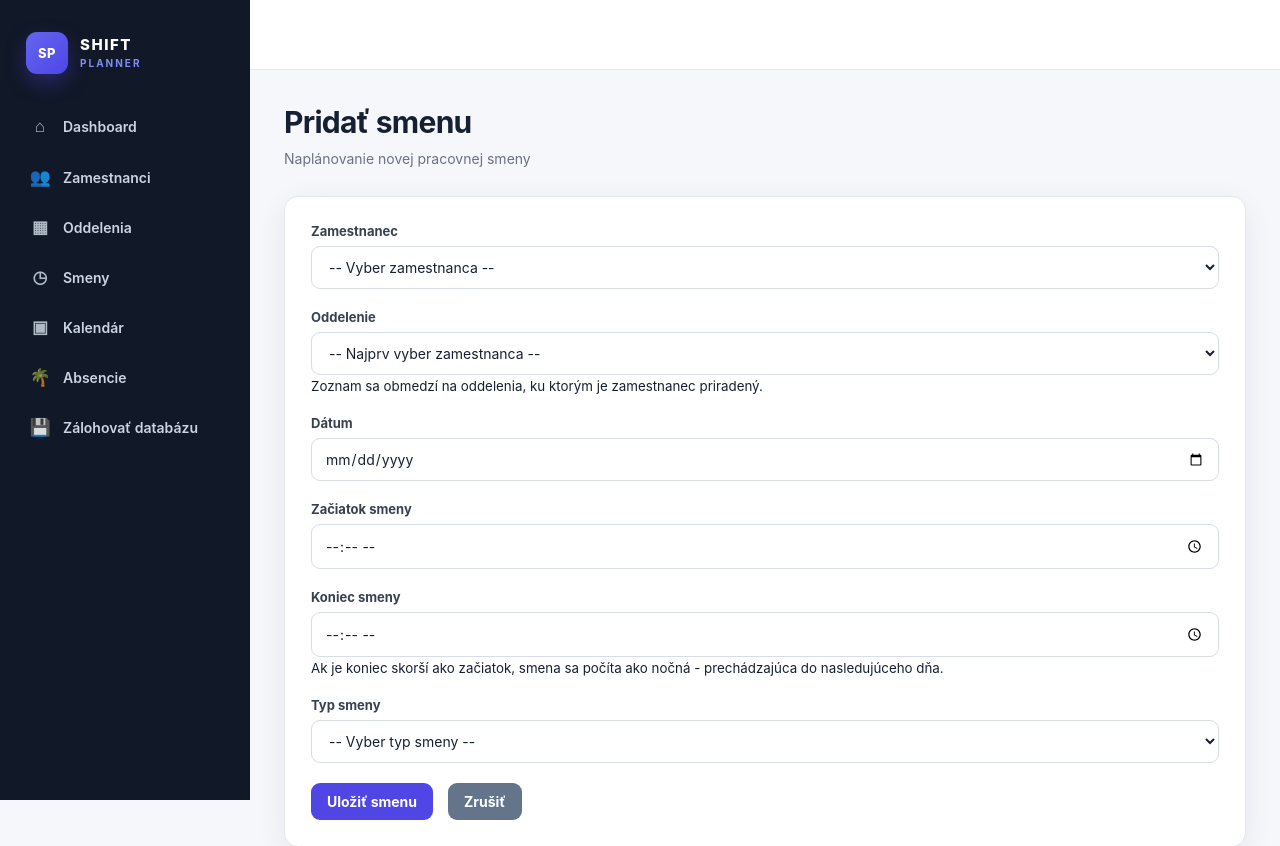
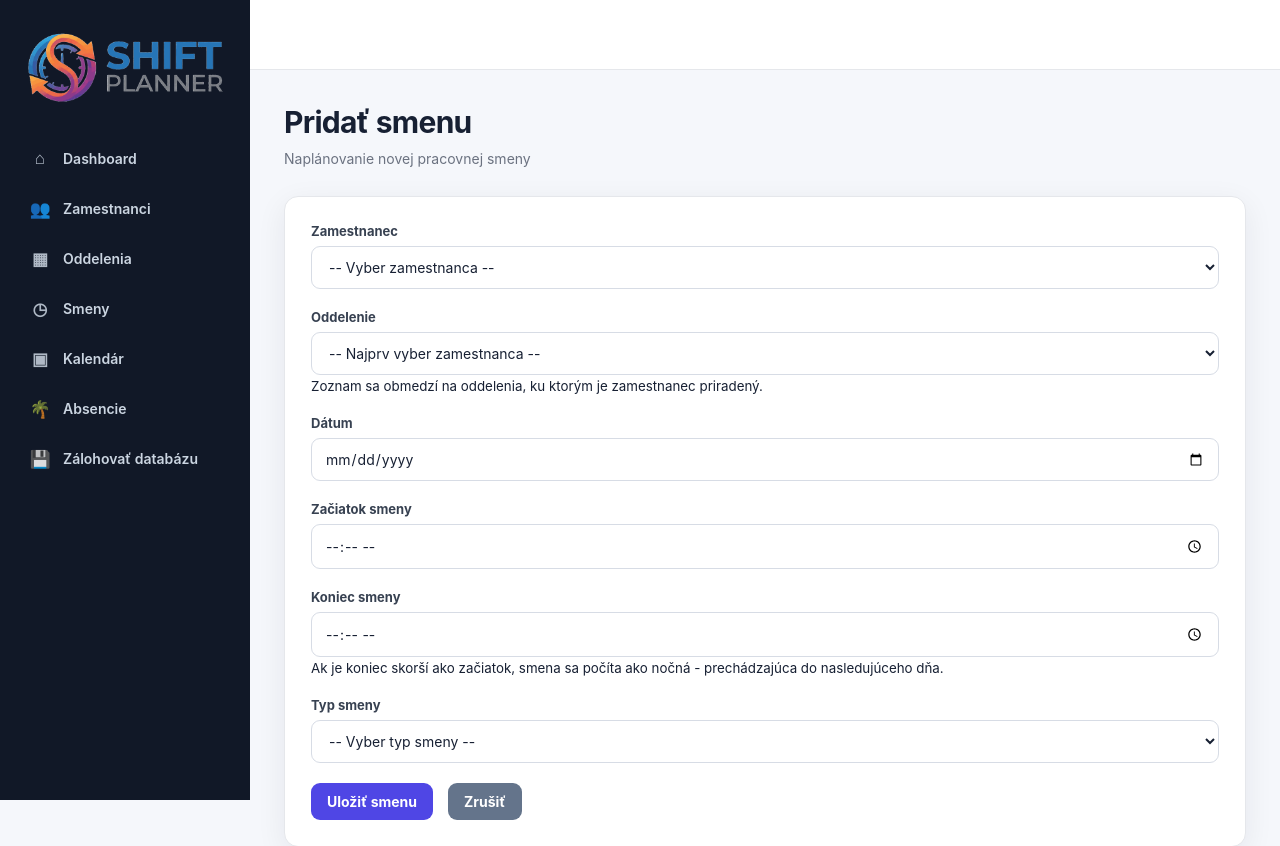
Before and after one commit to janmiscik/shift_planner, a Flask app: template app/web/templates/add_shift.html in a window 1280 px wide. Shown: the top 846 px of the page. Run offline with Flask 3, Linux system fonts and the light colour scheme; the template is opened without the code that fills it, so the values that code supplies are empty; parts of the project's set-up code (start-up, migrations or seed data) failed here and were passed over.

Commit message:
Pridane logo Shift Planner (sidebar + favicon)

```diff
--- a/app/web/static/style.css
+++ b/app/web/static/style.css
@@ -84,50 +84,16 @@ body {
 .brand {
     display: flex;
     align-items: center;
-    gap: 12px;
 
     padding: 8px 10px 30px;
 }
 
-.brand-mark {
-    width: 42px;
-    height: 42px;
+.brand-logo {
+    width: 100%;
+    max-width: 210px;
+    height: auto;
 
-    display: flex;
-    align-items: center;
-    justify-content: center;
-
-    border-radius: 11px;
-
-    background: linear-gradient(
-        135deg,
-        #6366f1,
-        #4f46e5
-    );
-
-    font-size: 13px;
-    font-weight: 800;
-    letter-spacing: 0.5px;
-
-    box-shadow:
-        0 8px 20px rgba(79, 70, 229, 0.35);
-}
-
-.brand-title {
-    font-size: 15px;
-    font-weight: 800;
-    letter-spacing: 1.5px;
-    line-height: 1.1;
-}
-
-.brand-subtitle {
-    margin-top: 3px;
-
-    color: #818cf8;
-
-    font-size: 10px;
-    font-weight: 700;
-    letter-spacing: 2px;
+    display: block;
 }
 
 /* =========================
--- a/app/web/templates/base.html
+++ b/app/web/templates/base.html
@@ -18,6 +18,12 @@
     <meta name="csrf-token" content="{{ csrf_token() }}">
 
     <link
+        rel="icon"
+        type="image/x-icon"
+        href="{{ url_for('static', filename='img/favicon.ico') }}"
+    >
+
+    <link
         rel="stylesheet"
         href="{{ url_for('static', filename='style.css') }}"
     >
@@ -30,19 +36,11 @@
     <aside class="sidebar">
 
         <div class="brand">
-            <div class="brand-mark">
-                SP
-            </div>
-
-            <div>
-                <div class="brand-title">
-                    SHIFT
-                </div>
-
-                <div class="brand-subtitle">
-                    PLANNER
-                </div>
-            </div>
+            <img
+                src="{{ url_for('static', filename='img/logo.png') }}"
+                alt="Shift Planner"
+                class="brand-logo"
+            >
         </div>
 
         <nav class="sidebar-nav">
```
Also changed, not shown: app/web/static/img/favicon.ico (added), app/web/static/img/logo.png (added).
